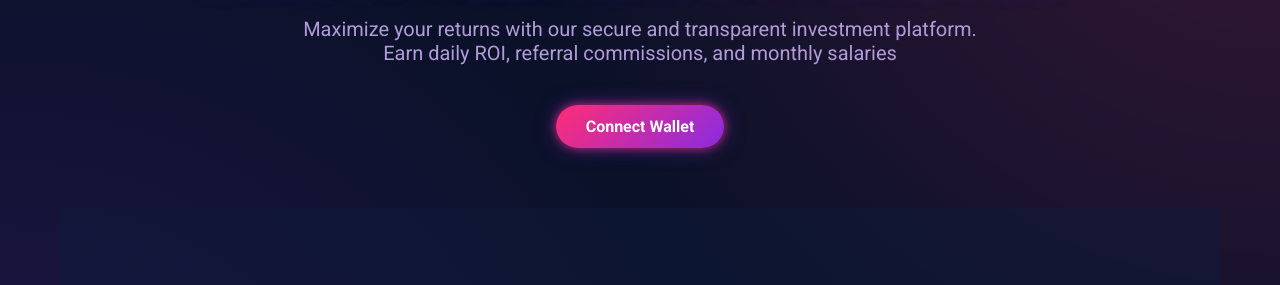
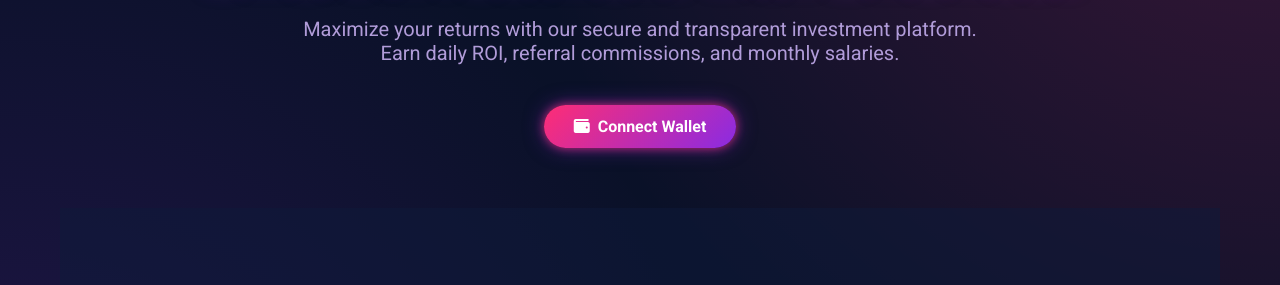
Before and after one commit to kudasiv2/BNBNest-Real, a plain HTML site: page index.html in a window 1280 px wide. Shown: the part 241-526 px from the top of the page. Drawn offline with Linux system fonts and the light colour scheme.

Commit message:
Update index.html

```diff
--- a/index.html
+++ b/index.html
@@ -4,6 +4,7 @@
     <meta charset="UTF-8">
     <meta name="viewport" content="width=device-width, initial-scale=1.0">
     <title>BNBNest - Smart Investment Platform</title>
+    <link rel="icon" type="image/png" href="https://files.catbox.moe/loqztx.png" />
     <link rel="stylesheet" href="https://cdnjs.cloudflare.com/ajax/libs/font-awesome/6.4.0/css/all.min.css">
     <link href="https://fonts.googleapis.com/css2?family=Orbitron:wght@400;700;900&family=Roboto:wght@300;400;500;700&display=swap" rel="stylesheet">
     <script src="https://cdn.jsdelivr.net/npm/web3@1.7.4/dist/web3.min.js"></script>
@@ -1094,8 +1095,9 @@
     <section class="hero" id="home">
         <div class="container">
             <h1 class="gradient-text" data-translate="hero_title">Smart Investment with BNBNest</h1>
-            <p data-translate="hero_description">Maximize your returns with our secure and transparent investment platform. Earn daily ROI, referral commissions, and monthly salaries</p>
-            <button class="btn" id="connectWallet" data-translate="connect_wallet">Connect Wallet</button>
+            <p data-translate="hero_description">Maximize your returns with our secure and transparent investment platform. Earn daily ROI, referral commissions, and monthly salaries.</p>
+            <button class="btn" id="connectWallet" data-translate="connect_wallet">
+                <i class="fas fa-wallet"></i> Connect Wallet</button>
 
             <div class="wallet-status" id="walletStatus">
                 <div class="connected">
@@ -1103,7 +1105,8 @@
                     <div class="typewriter" data-translate="connected">Connected</div>
                 </div>
                 <div class="wallet-address" id="walletAddress"></div>
-                <a href="#invest" class="btn" data-translate="invest_now">Invest Now</a>
+                <a href="#invest" class="btn" data-translate="invest_now">
+                    <i class="fas fa-rocket"></i> Invest Now</a>
             </div>
 
             <div class="stats" style="margin-top: 60px;">
```
